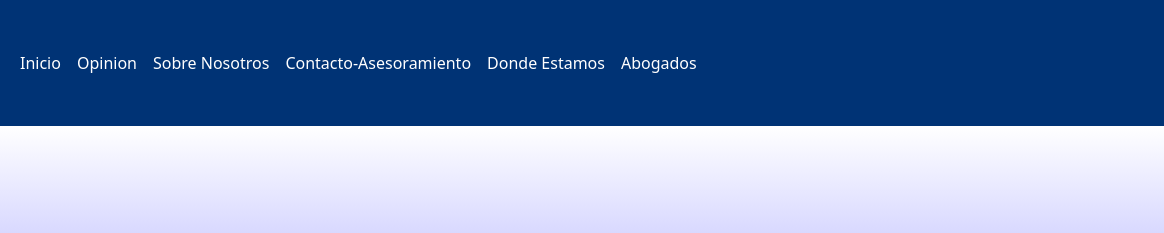
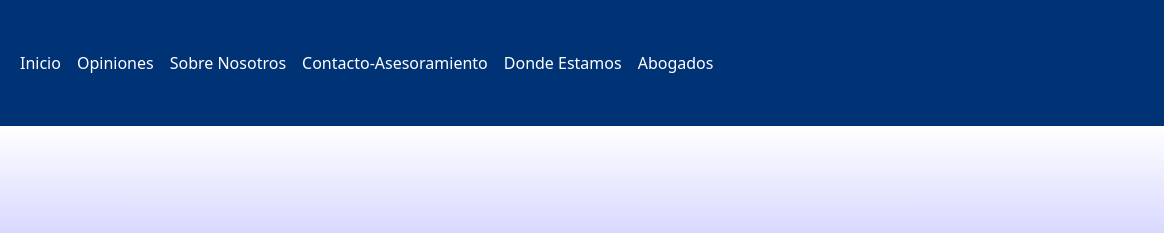
Before and after one commit to FranciscoSegui100/preentrega2, a plain HTML site: page index.html in a window 1280 px wide. Shown: the top 233 px of the page, 116-1280 px from the left. Drawn offline with nearby package versions, Linux system fonts and the light colour scheme.

Commit message:
changes2

```diff
--- a/index.html
+++ b/index.html
@@ -29,7 +29,7 @@
                             <a class="nav-link active text-white" aria-current="page" href="./Index.html" >Inicio</a>
                           </li>
                           <li class="nav-item">
-                            <a class="nav-link text-white" href="./Pages/Opiniones.html">Opinion</a>
+                            <a class="nav-link text-white" href="./Pages/Opiniones.html">Opiniones</a>
                           </li>
                           <li class="nav-item">
                             <a class="nav-link text-white" href="./Pages/Sobre-Nosotros.html">Sobre Nosotros</a>
```
